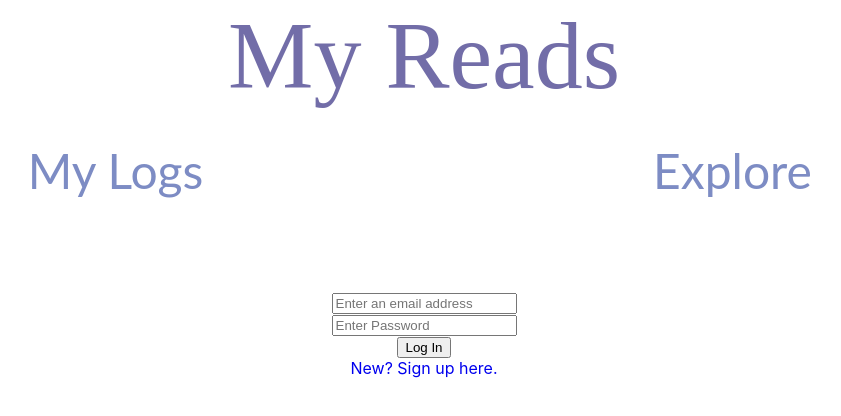
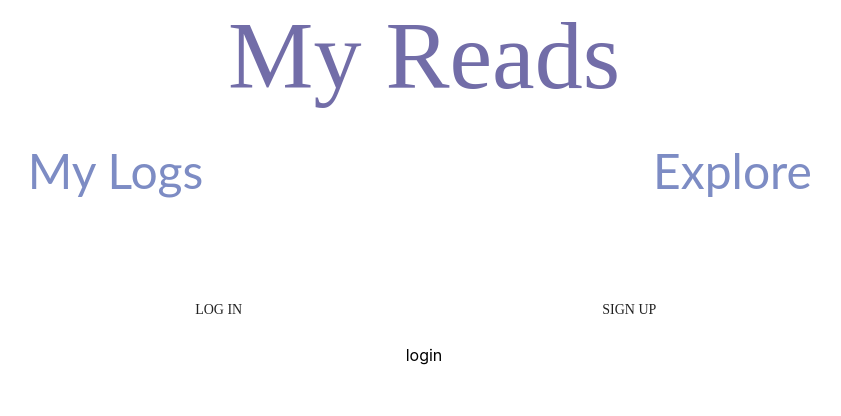
Before and after one commit to nicoledow/nikki-reads, a React (Create React App) app in the folder client/: page /login in a window 1280 px wide. Shown: the top 416 px of the page, without its empty margins (216-1057 px from the left). Built offline with nearby package versions, Linux system fonts and the light colour scheme; no server answers.

Commit message:
login and signup forms skeleton

```diff
--- a/client/src/App.js
+++ b/client/src/App.js
@@ -1,6 +1,5 @@
 import React from "react";
 import "./App.css";
-import TestComponent from "./Components/TestComponent";
 import { BrowserRouter as Router, Route, Switch } from "react-router-dom";
 import ReadingLogContainer from "./Containers/ReadingLogContainer";
 import MainMenu from "./Components/MainMenu";
@@ -9,9 +8,7 @@ import ExplorePage from './Containers/ExplorePage';
 import BookSwiperContainer from './Containers/BookSwiperContainer';
 import LoginForm from './Components/LoginForm';
 import SignupForm from './Components/SignupForm';
-import { library } from '@fortawesome/fontawesome-svg-core'
-import { faCoffee, faThumbsDown } from '@fortawesome/free-solid-svg-icons'
-import { ThumbDown } from "@material-ui/icons";
+import Root from './Components/Root';
 
 function App() {
   return (
@@ -20,6 +17,7 @@ function App() {
       <Router>
         <MainMenu />
         <Switch>
+        <Route exact path="/" component={Root} />
           <Route exact path="/logs" component={ReadingLogContainer} />
           <Route exact path="/explore" component={ExplorePage}/>
           <Route exact path="/lists/:listName" component={BookSwiperContainer}/>
@@ -31,6 +29,4 @@ function App() {
   );
 }
 
-// library.add(faCoffee, ThumbDown);
-
 export default App;
--- /dev/null
+++ b/client/src/Components/FormTabs.js
@@ -0,0 +1,23 @@
+import React from 'react';
+import { makeStyles, Grid, Container, Button } from "@material-ui/core";
+
+export default function(props) {
+    return (
+        <Container>
+        <Grid container xs={12}>
+          <Grid item xs={2}/>
+          <Grid item xs={4} id="login">
+            <Button onClick={e => props.switchForm(e)}>
+              Log In
+            </Button>
+          </Grid>
+          <Grid item xs={4} id="signup">
+            <Button onClick={e => props.switchForm(e)}>
+              Sign Up
+            </Button>
+          </Grid>
+          <Grid item xs={2}/>
+        </Grid>
+      </Container>
+    )
+}
--- a/client/src/Components/LoginForm.js
+++ b/client/src/Components/LoginForm.js
@@ -1,43 +1,41 @@
 import React from "react";
+import { useState } from "react";
 import { connect } from "react-redux";
-import { Link } from "react-router-dom";
-import { makeStyles } from "@material-ui/core";
+import { makeStyles, Grid, Container, Button } from "@material-ui/core";
 import { logInUser } from "../actions/logInUser";
+import FormTabs from './FormTabs';
 
 const LoginForm = (props) => {
+  let [selectedForm, selectForm] = useState("login");
 
-    const useStyles = makeStyles({
-        linkStyle: {
-            textDecoration: 'none'
-        },
-        textInputStyles: {
+  const useStyles = makeStyles({
+    gridItem: {
+    }
+  });
+  const classes = useStyles();
 
-        },
-        btnStyle: {
+  const switchForm = event => {
+    const selectedTab = event.target.parentElement.id;
+    selectForm(prevForm => {
+      return selectedTab;
+    });
+  }
 
-        }
-    });
-    const classes = useStyles();
-
-  const handleFormSubmit = event => {
-    event.preventDefault();
-    console.log('login form submitted');
-  };
-  console.log('classes', classes);
-  return(
+  if (selectedForm === 'login') {
+    return (
       <div>
-          <form onSubmit={e => handleFormSubmit(e)}>
-              <input type="text" name="email" placeholder="Enter an email address"/><br/>
-              <input type="password" name="password" placeholder="Enter Password"/><br/>
-              <button type="submit">Log In</button>
-          </form>
-          <Link to="/signup" className={classes.linkStyle}>New? Sign up here.</Link>
+        <FormTabs/>
+        <p>login</p>
       </div>
-  )
-};
-
-const mapStateToProps = (state) => {
-  return { isLoggedIn: state.isLoggedIn };
+    )
+  } else {
+    return (
+      <div>
+        <FormTabs/>
+        <p>Sign up</p>
+      </div>
+    )
+  }
 };
 
 const mapDispatchToProps = (dispatch) => {
@@ -46,4 +44,4 @@ const mapDispatchToProps = (dispatch) => {
   };
 };
 
-export default connect(mapStateToProps, mapDispatchToProps)(LoginForm);
+export default connect(null, mapDispatchToProps)(LoginForm);
--- /dev/null
+++ b/client/src/Components/Root.js
@@ -0,0 +1,19 @@
+import React from 'react';
+import { connect } from 'react-redux';
+import { Redirect } from "react-router-dom";
+
+class Root extends React.Component {
+  render() {
+      if (this.props.isAuth) {
+          return <Redirect to="/logs"/>;
+      } else {
+          return <Redirect to="/login"/>;
+      }
+  }
+}
+
+const mapStateToProps = state => {
+    return { isAuth: state.isAuth }
+};
+
+export default connect(mapStateToProps, null)(Root);
--- a/client/src/Containers/ExplorePage.js
+++ b/client/src/Containers/ExplorePage.js
@@ -1,12 +1,24 @@
 import React from 'react';
 import ExploreOptionsMenu from '../Components/ExploreOptionsMenu';
+import { Redirect } from "react-router-dom";
+import { connect } from 'react-redux';
 
-const ExplorePage = () => {
-    return(
-        <div>
-            <ExploreOptionsMenu/>
-        </div>
-    )
+class ExplorePage extends React.Component {
+
+    render() {
+        if (!this.props.isAuth) {
+            return <Redirect to="/login"/>;
+        }
+        return (
+            <div>
+                <ExploreOptionsMenu/>
+            </div>
+        )
+    }
 }
 
-export default ExplorePage;
+const mapStateToProps = state => {
+    return { isAuth: state.isAuth };
+}
+
+export default connect(mapStateToProps)(ExplorePage);
--- a/client/src/reducers/main.js
+++ b/client/src/reducers/main.js
@@ -1,5 +1,5 @@
 const mainReducer = (state = {
-    isLoggedIn: false,
+    isAuth: false,
   }, action) => {
   switch (action.type) {
     case "LOG_IN_USER":
```
